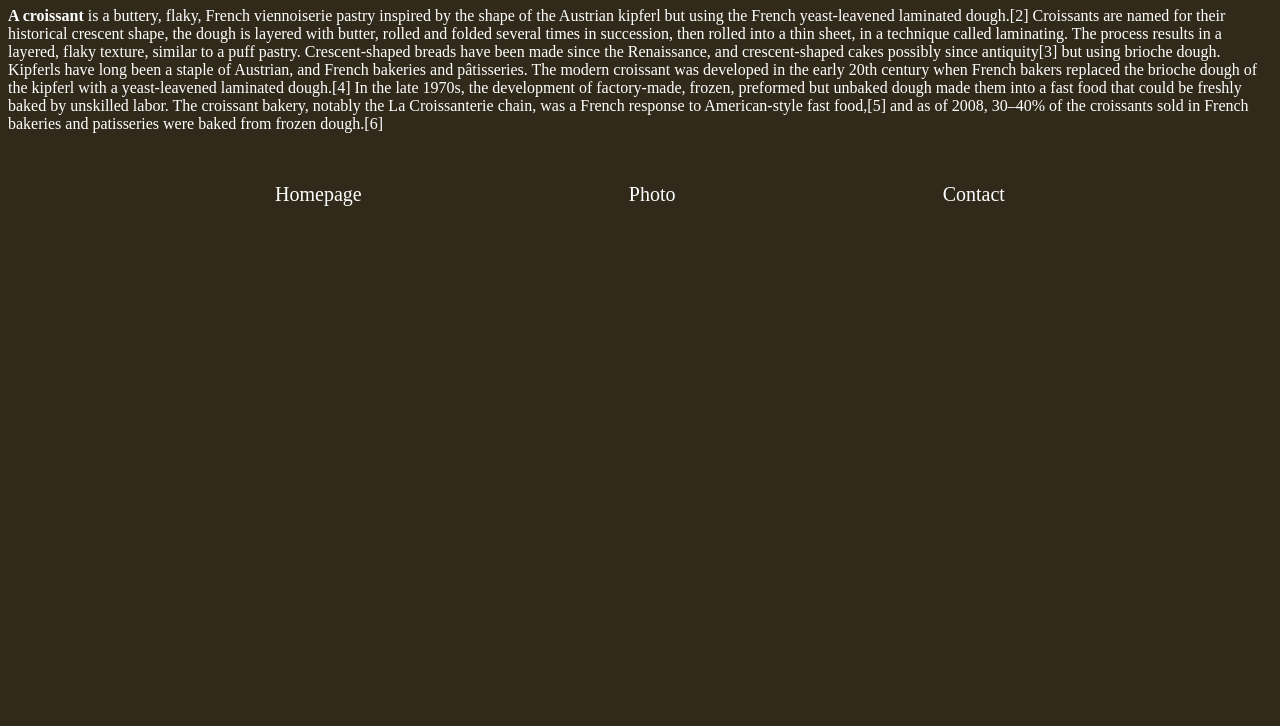
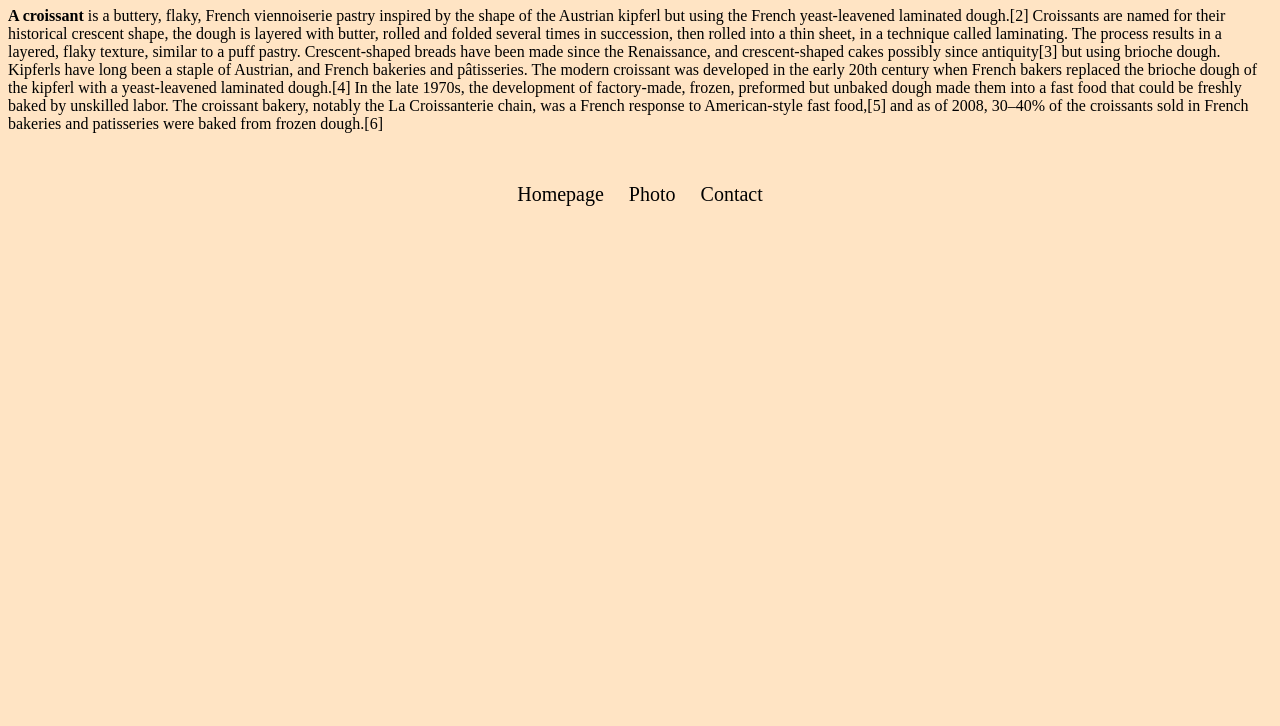
Before and after one commit to larissa1992/croissant, a plain HTML site: page index.html in a window 1280 px wide. Shown: the part 74-800 px from the top of the page. Drawn offline with Linux system fonts and the light colour scheme.

Commit message:
improving the structure of the code

```diff
--- a/index.html
+++ b/index.html
@@ -5,8 +5,8 @@
     <meta charset="UTF-8">
     <meta http-equiv="X-UA-Compatible" content="IE=edge">
     <meta name="description" content="authentic recipe of croissant, tasted amazingly and hearty, reminds of childhood">
-    <title>Most buttery and flaky croissant in France</title>
-    <link rel="stylesheet" href="src/style.css">
+    <title>Most buttery and flaky croissant in France-croissant.com</title>
+    <link rel="stylesheet" href="/src/style.css">
 </head>
 
 <body>
@@ -36,9 +36,9 @@
             croissants sold
             in French bakeries and patisseries were baked from frozen dough.[6]</p>
         <footer>
-            <a href="index.html">Homepage</a>
-            <a href="photo.html">Photo</a>
-            <a href="contact.html">Contact</a>
+            <a href="/" title="home">Homepage</a>
+            <a href="/photo.html" title="photo">Photo</a>
+            <a href="/contact.html" title="contact us">Contact</a>
         </footer>
     </div>
 </body>
--- a/src/style.css
+++ b/src/style.css
@@ -1,26 +1,30 @@
 body {
-  background-color: rgb(49, 42, 27);
-  color: white;
-  display: block;
+  background-color: bisque;
+  color: black;
 }
 h1 {
   text-align: center;
 }
 a {
-  color: rgb(255, 255, 255);
+  color: black;
+  text-align: center;
   opacity: 100px;
   text-decoration: none;
-  text-align: center;
-  display: block;
   font-size: 20px;
 }
 footer {
-  display: flex;
-  justify-content: space-evenly;
+  text-align: center;
   margin-top: 50px;
   font-size: 20px;
 }
-
+footer a {
+  margin: 0 10px;
+  text-align: center;
+}
+.mail {
+  display: block;
+  text-align: center;
+}
 .croissant-image {
   width: 500;
   height: 500px;
```
Also changed, not shown: contact.html (+5 -3 lines), photo.html (+6 -5 lines).
